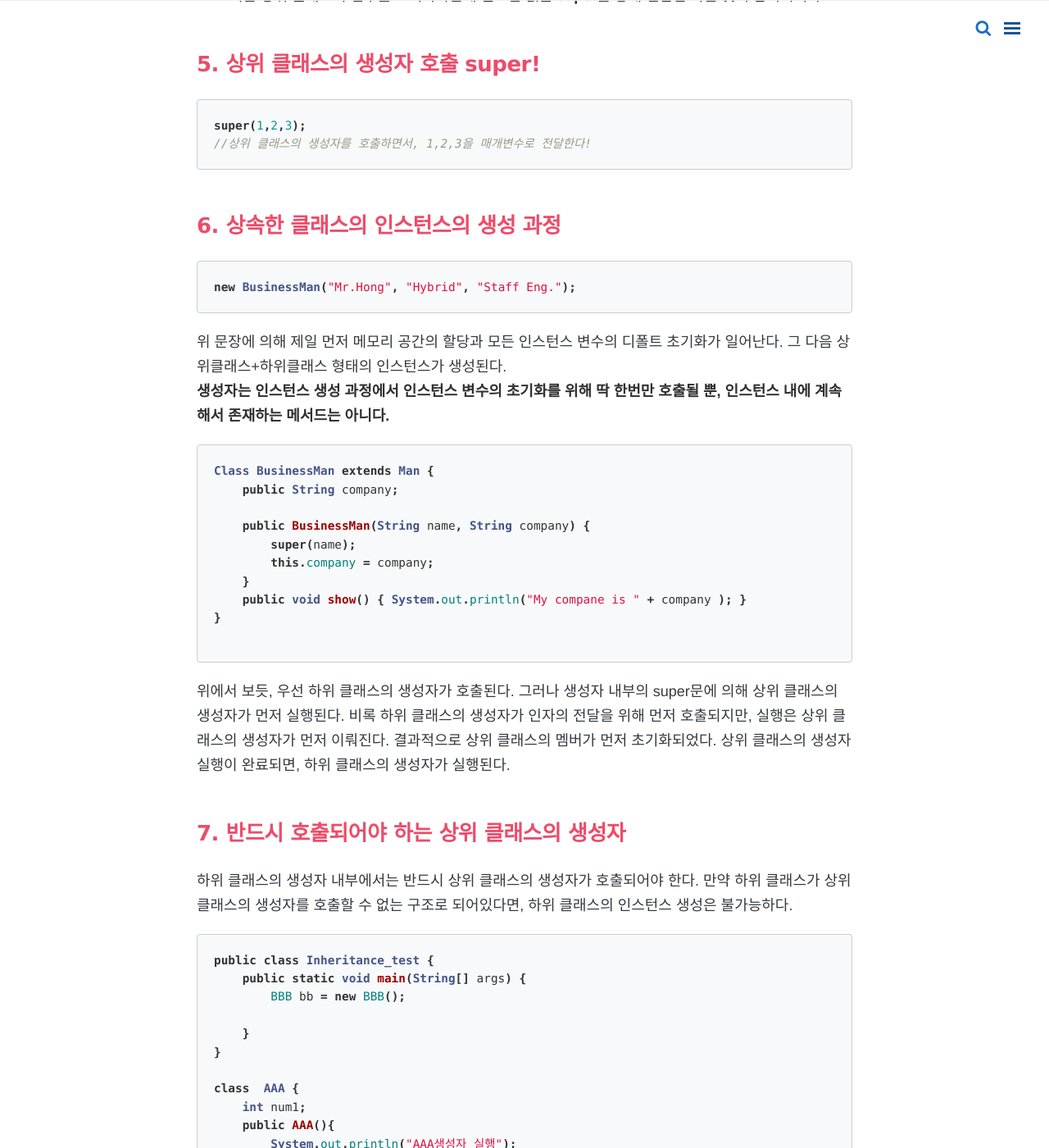
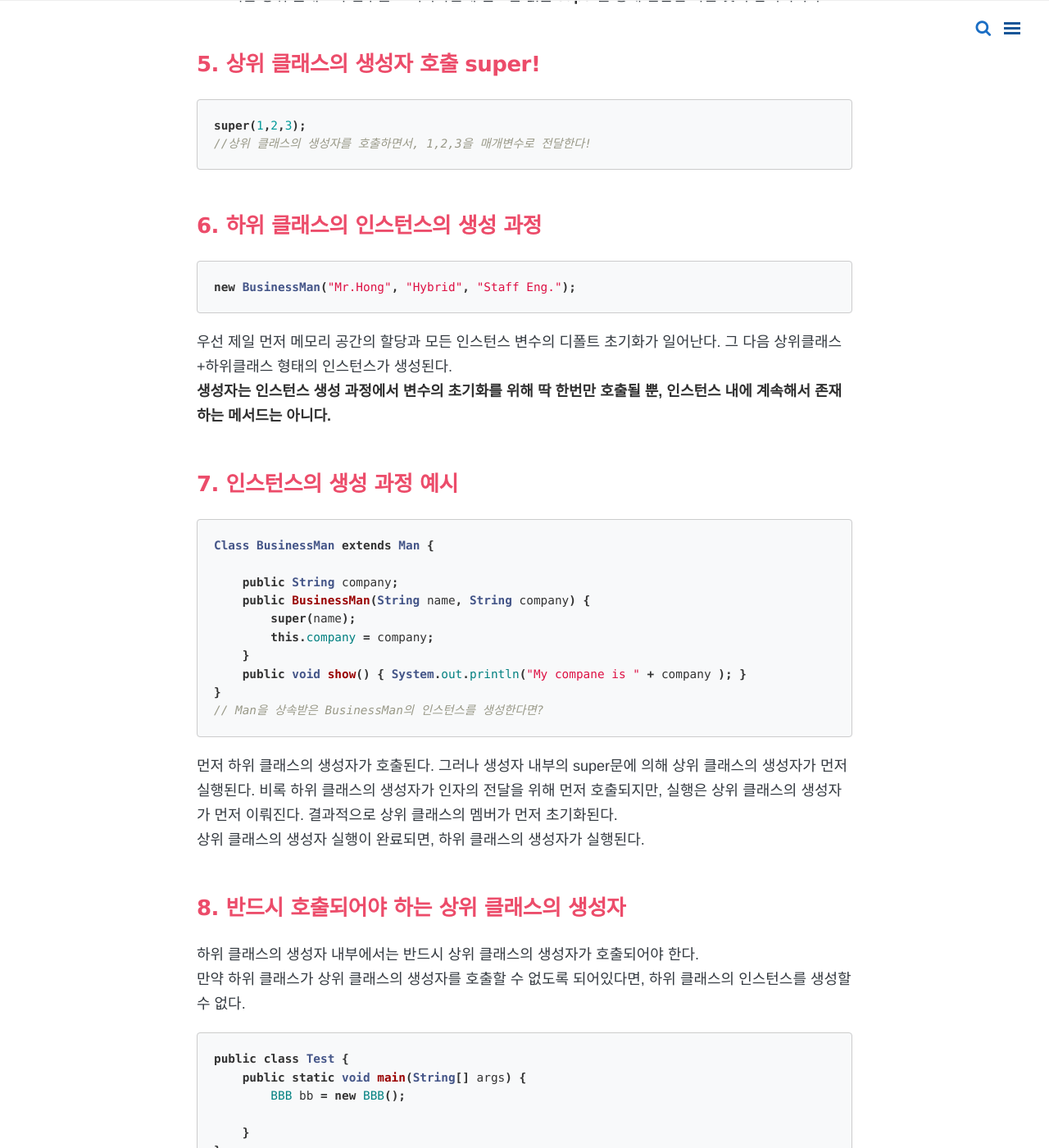
Before and after one commit to diniyo804/diniyo804.github.io, a Jekyll site: the page built from _posts/Java/18-12-27-Inheritance.md, in a window 1280 px wide and 1400 px high, scrolled down 1323 px. Shown: the whole window at 82% size. Built offline with Jekyll 4.4.1, drawn with Linux system fonts in a browser that asks for light colours; nearby versions of some CDN libraries; comment, search, counter and statistics services are not loaded; some of the changed text lies outside the part shown.

Commit message:
Update 18-12-27-Inheritance.md

````diff
--- a/_posts/Java/18-12-27-Inheritance.md
+++ b/_posts/Java/18-12-27-Inheritance.md
@@ -48,40 +48,40 @@ super(1,2,3);
 //상위 클래스의 생성자를 호출하면서, 1,2,3을 매개변수로 전달한다!
 ```
 
-## 6. 상속한 클래스의 인스턴스의 생성 과정
+## 6. 하위 클래스의 인스턴스의 생성 과정
 ```java
 new BusinessMan("Mr.Hong", "Hybrid", "Staff Eng.");
 ```
-위 문장에 의해 제일 먼저 메모리 공간의 할당과 모든 인스턴스 변수의 디폴트 초기화가 일어난다.
+우선 제일 먼저 메모리 공간의 할당과 모든 인스턴스 변수의 디폴트 초기화가 일어난다.
 그 다음 상위클래스+하위클래스 형태의 인스턴스가 생성된다.
-**생성자는 인스턴스 생성 과정에서 인스턴스 변수의 초기화를 위해 딱 한번만 호출될 뿐,
+**생성자는 인스턴스 생성 과정에서 변수의 초기화를 위해 딱 한번만 호출될 뿐,
 인스턴스 내에 계속해서 존재하는 메서드는 아니다.**
 
+## 7. 인스턴스의 생성 과정 예시
 ```java
 Class BusinessMan extends Man {
+
     public String company;
-
     public BusinessMan(String name, String company) {
         super(name);
         this.company = company;
     }
     public void show() { System.out.println("My compane is " + company ); }
 }
-
+// Man을 상속받은 BusinessMan의 인스턴스를 생성한다면?
 ```
-위에서 보듯, 우선 하위 클래스의 생성자가 호출된다. 그러나 생성자 내부의 super문에 의해
-상위 클래스의 생성자가 먼저 실행된다.
+먼저 하위 클래스의 생성자가 호출된다. 그러나 생성자 내부의 super문에 의해 상위 클래스의 생성자가 먼저 실행된다.
 비록 하위 클래스의 생성자가 인자의 전달을 위해 먼저 호출되지만, 실행은 상위 클래스의 생성자가 먼저 이뤄진다.
-결과적으로 상위 클래스의 멤버가 먼저 초기화되었다.
+결과적으로 상위 클래스의 멤버가 먼저 초기화된다.
 상위 클래스의 생성자 실행이 완료되면, 하위 클래스의 생성자가 실행된다.
 
 
-## 7. 반드시 호출되어야 하는 상위 클래스의 생성자
+## 8. 반드시 호출되어야 하는 상위 클래스의 생성자
 하위 클래스의 생성자 내부에서는 반드시 상위 클래스의 생성자가 호출되어야 한다.
-만약 하위 클래스가 상위 클래스의 생성자를 호출할 수 없는 구조로 되어있다면, 하위 클래스의 인스턴스 생성은 불가능하다.
+만약 하위 클래스가 상위 클래스의 생성자를 호출할 수 없도록 되어있다면, 하위 클래스의 인스턴스를 생성할 수 없다.
 
 ```java
-public class Inheritance_test {
+public class Test {
     public static void main(String[] args) {
         BBB bb = new BBB();
 
@@ -101,7 +101,8 @@ class BBB extends AAA{
 
 }
 ```
-BBB 클래스를 보면 자동으로 디폴트 생성자는 추가되지 않는다. 하지만 상위 클래스의 생성자 호출을 위한 super문이 없다.
+BBB 클래스를 보면 자동으로 디폴트 생성자는 추가되지 않는다.
+하지만 상위 클래스의 생성자 호출을 위한 super문이 없다.
 이 경우 컴파일 단계에서 상위 클래스 생성자 호출을 위한 super문이 자동으로 삽입된다.
 즉 위 클래스 생성자 내에는 다음과 같이 super문이 추가된다.
 ```java
````
